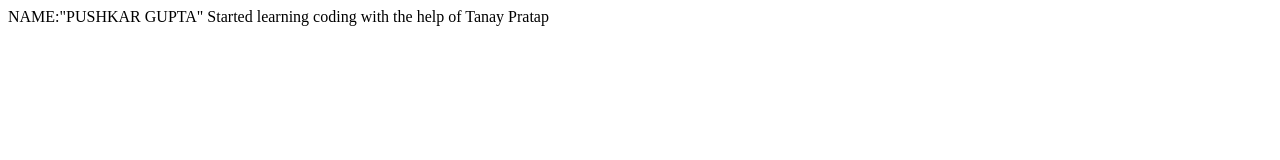
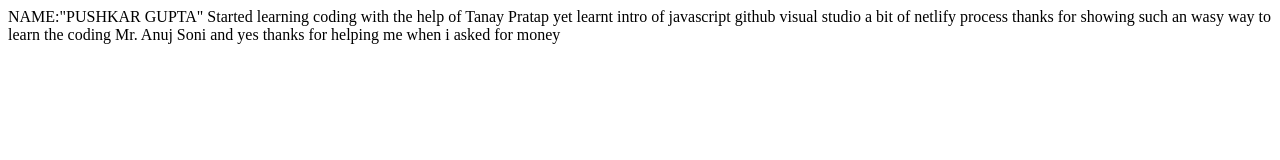
Before and after one commit to Pushkar2730/infinity, a plain HTML site: page index.html in a window 1280 px wide. Drawn offline with Linux system fonts and the light colour scheme.

Commit message:
Update index.html

```diff
--- a/index.html
+++ b/index.html
@@ -10,6 +10,8 @@
     NAME:"PUSHKAR GUPTA"
 
     Started learning coding with the help of Tanay Pratap
+    yet learnt intro of javascript github visual studio a bit of netlify process
+    thanks for showing such an wasy way to learn the coding Mr. Anuj Soni and yes thanks for helping me when i asked for money
 
 </body>
 </html>
```
